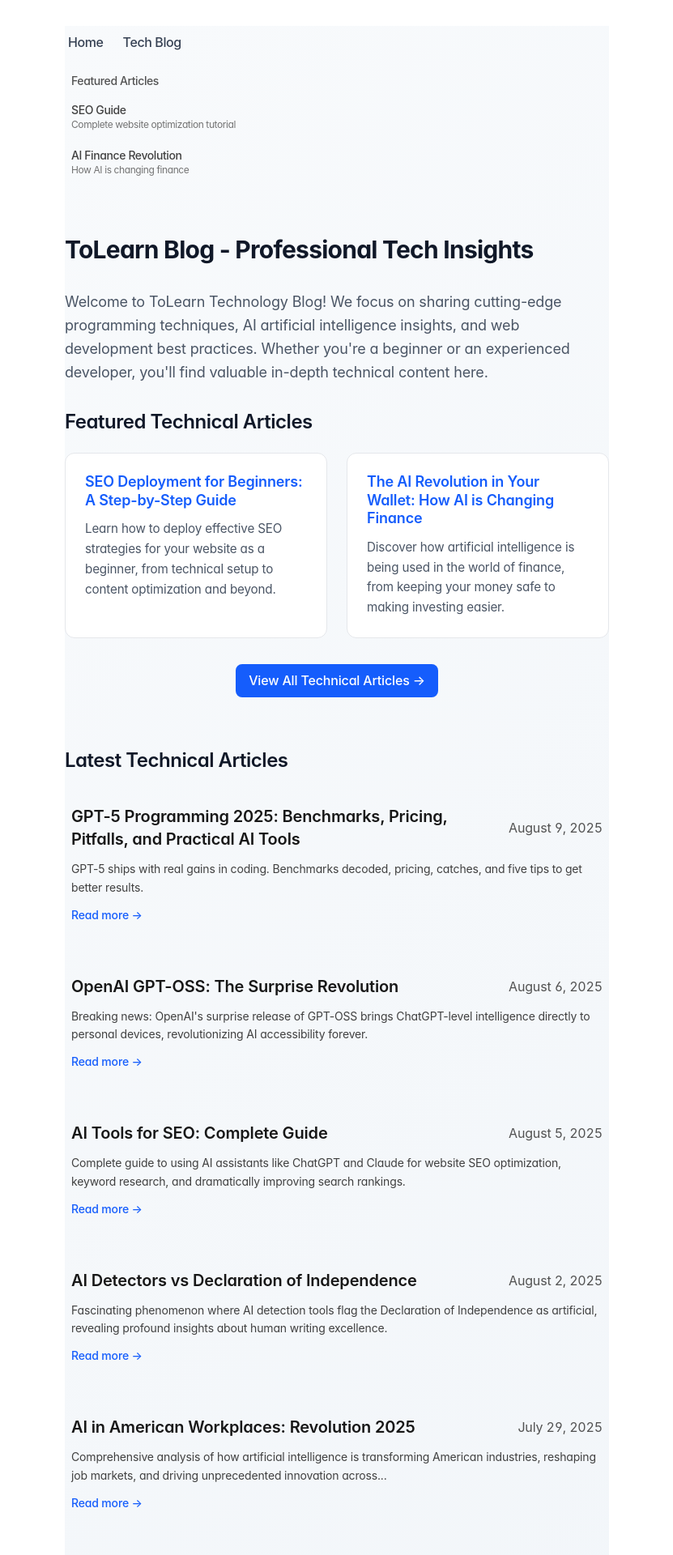
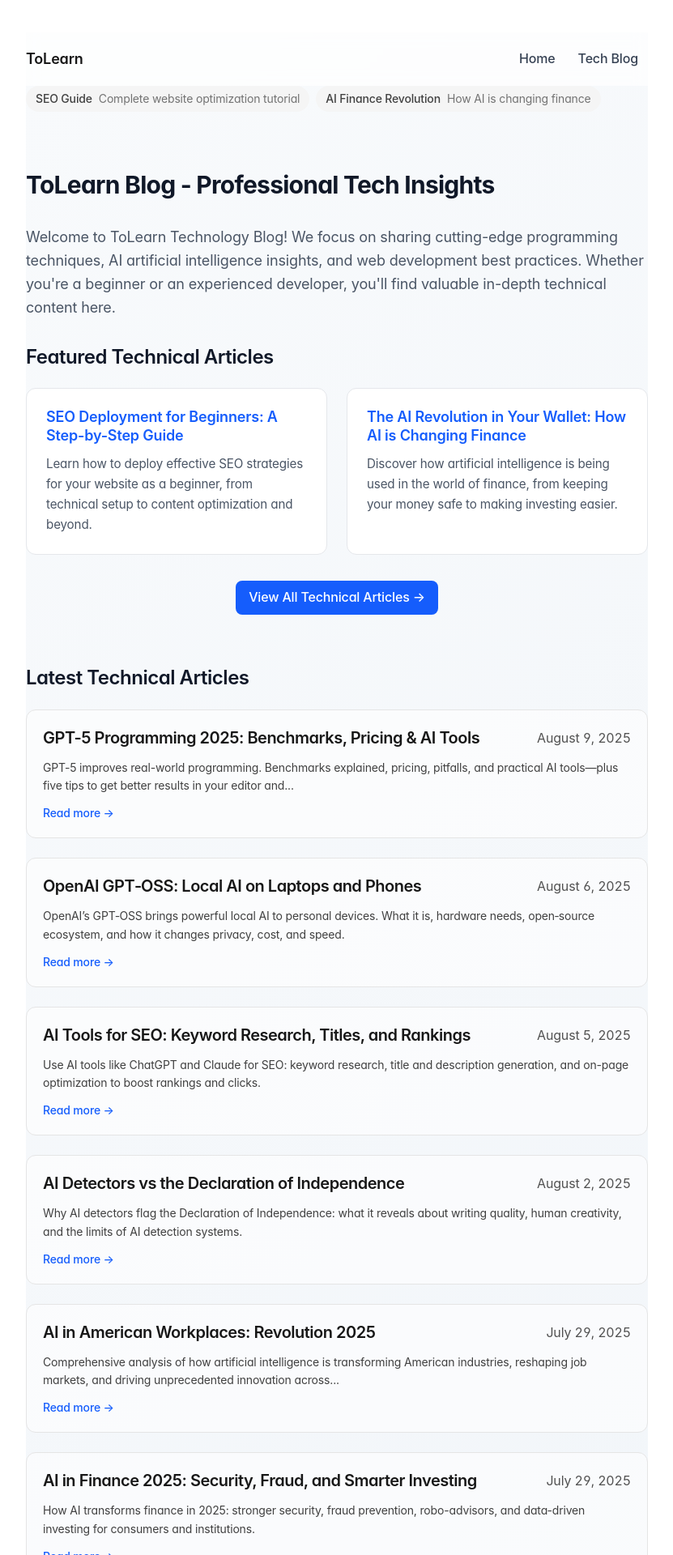
Before and after one commit to leoli77521/portfolio-starter-kit, a Next.js app: page / in a window 1280 px wide. Shown: the top 1920 px of the page at 81% size, without its empty margins (224-1055 px from the left). Built offline with nearby package versions, Linux system fonts and the light colour scheme.

Commit message:
SEO优化

```diff
--- a/app/blog/posts/AI-Detectors-Flag-Declaration-Independence.mdx
+++ b/app/blog/posts/AI-Detectors-Flag-Declaration-Independence.mdx
@@ -1,7 +1,7 @@
 ---
-title: "AI Detectors vs Declaration of Independence"
+title: "AI Detectors vs the Declaration of Independence"
 publishedAt: "2025-08-02"
-summary: "Fascinating phenomenon where AI detection tools flag the Declaration of Independence as artificial, revealing profound insights about human writing excellence."
+summary: "Why AI detectors flag the Declaration of Independence: what it reveals about writing quality, human creativity, and the limits of AI detection systems."
 category: 'AI Technology'
 tags: ['artificial intelligence', 'writing excellence', 'AI detection', 'human creativity']
 ---
--- a/app/blog/posts/AI-Revolution-Finance.mdx
+++ b/app/blog/posts/AI-Revolution-Finance.mdx
@@ -1,7 +1,7 @@
 ---
-title: "AI Revolution: Finance Transformation"
+title: "AI in Finance 2025: Security, Fraud, and Smarter Investing"
 publishedAt: "2025-7-29"
-summary: "Discover how artificial intelligence is revolutionizing finance, from enhanced security and fraud prevention to smarter investment management solutions."
+summary: "How AI transforms finance in 2025: stronger security, fraud prevention, robo-advisors, and data-driven investing for consumers and institutions."
 category: 'AI Technology'
 tags: ['artificial intelligence', 'fintech', 'investment finance', 'financial innovation']
 ---
--- a/app/blog/posts/AI-Tools-SEO-Optimization.mdx
+++ b/app/blog/posts/AI-Tools-SEO-Optimization.mdx
@@ -1,7 +1,7 @@
 ---
-title: 'AI Tools for SEO: Complete Guide'
+title: 'AI Tools for SEO: Keyword Research, Titles, and Rankings'
 publishedAt: '2025-08-05'
-summary: 'Complete guide to using AI assistants like ChatGPT and Claude for website SEO optimization, keyword research, and dramatically improving search rankings.'
+summary: 'Use AI tools like ChatGPT and Claude for SEO: keyword research, title and description generation, and on-page optimization to boost rankings and clicks.'
 category: 'AI & SEO'
 tags: ['AI Tools', 'SEO Optimization', 'Content Creation', 'ChatGPT', 'Claude', 'Keyword Research', 'Website Optimization']
 ---
--- a/app/blog/posts/AI生成PPT.mdx
+++ b/app/blog/posts/AI生成PPT.mdx
@@ -1,7 +1,7 @@
 ---
-title: "AI PowerPoint: Prompt Engineering Guide"
+title: "AI PowerPoint: Prompt Engineering for Better Slides"
 publishedAt: "2025-07-27"
-summary: "Master AI prompt engineering for professional PowerPoint presentations. Complete guide with fundamentals, techniques, and practical tips for success."
+summary: "Master AI prompt engineering to create better PowerPoint slides: fundamentals, structure, tone, and iterative prompts for polished, professional presentations."
 ---
 
 Artificial intelligence (AI) tools are increasingly capable of drafting entire slide decks. Services built on large language models (LLMs) can brainstorm topics, outline sections, design layouts and even insert charts or images. They save time by automating tedious formatting tasks and streamline the process of building presentations; they can also bring in fresh ideas by suggesting layouts, visuals and content that you might not have considered
--- a/app/blog/posts/GPT-5-for-Coding.mdx
+++ b/app/blog/posts/GPT-5-for-Coding.mdx
@@ -1,12 +1,12 @@
 ---
-title: "GPT-5 Programming 2025: Benchmarks, Pricing, Pitfalls, and Practical AI Tools"
+title: "GPT-5 Programming 2025: Benchmarks, Pricing & AI Tools"
 publishedAt: "2025-08-09"
-summary: "GPT-5 ships with real gains in coding. Benchmarks decoded, pricing, catches, and five tips to get better results."
+summary: "GPT-5 improves real-world programming. Benchmarks explained, pricing, pitfalls, and practical AI tools—plus five tips to get better results in your editor and API."
 category: 'AI Technology'
-tags: ['GPT-5', 'agentic coding', 'SWE-bench', 'Aider', 'OpenAI', 'benchmarks', 'developer tools']
+tags: ['GPT-5', 'programming', 'AI tools', 'agentic coding', 'SWE-bench', 'Aider', 'OpenAI', 'benchmarks', 'developer tools']
 ---
 
-# GPT-5 Programming 2025: Benchmarks, Pricing, Pitfalls, and Practical AI Tools
+# GPT-5 Programming 2025: Benchmarks, Pricing & AI Tools
 
 **Description:** GPT-5 finally ships with real gains in coding. Here’s what the benchmarks actually mean, what it costs, the catches, and five tips to get better results.
 
--- a/app/blog/posts/SEO.mdx
+++ b/app/blog/posts/SEO.mdx
@@ -1,7 +1,7 @@
 ---
-title: 'SEO Guide: From Beginner to Expert'
+title: 'SEO Guide 2025: Technical, On‑Page, and Content Strategy'
 publishedAt: '2025-07-26'
-summary: 'Complete beginner-friendly SEO strategy guide covering technical setup, content optimization, and proven best practices for dramatically improving rankings.'
+summary: 'Beginner‑friendly SEO guide for 2025: technical setup, on‑page optimization, content strategy, schema, and ethical link building to improve rankings.'
 category: 'SEO Optimization'
 tags: ['SEO Optimization', 'Website Optimization', 'Search Engine Optimization', 'Beginner Tutorial', 'SEO Strategy']
 ---
--- a/app/blog/posts/gpt-oss-revolution.mdx
+++ b/app/blog/posts/gpt-oss-revolution.mdx
@@ -1,7 +1,7 @@
 ---
-title: "OpenAI GPT-OSS: The Surprise Revolution"
+title: "OpenAI GPT‑OSS: Local AI on Laptops and Phones"
 publishedAt: "2025-08-06"
-summary: "Breaking news: OpenAI's surprise release of GPT-OSS brings ChatGPT-level intelligence directly to personal devices, revolutionizing AI accessibility forever."
+summary: "OpenAI’s GPT‑OSS brings powerful local AI to personal devices. What it is, hardware needs, open‑source ecosystem, and how it changes privacy, cost, and speed."
 category: "AI"
 ---
 
--- a/app/components/nav.tsx
+++ b/app/components/nav.tsx
@@ -29,47 +29,40 @@
 
 export function Navbar() {
   return (
-    <aside className="-ml-[8px] mb-16 tracking-tight">
-      <div className="lg:sticky lg:top-20">
-        <nav
-          className="flex flex-col space-y-4 relative px-0 pb-0 fade md:overflow-auto scroll-pr-6 md:relative"
-          id="nav"
-        >
-          {/* 主导航 */}
-          <div className="flex flex-row flex-wrap space-x-0 pr-10">
-            {Object.entries(navItems).map(([path, { name, title }]) => {
-              return (
+    <header className="mb-12">
+      <div className="sticky top-0 z-40 -mx-4 px-4 lg:mx-0 lg:px-0 backdrop-blur supports-[backdrop-filter]:bg-white/70 dark:supports-[backdrop-filter]:bg-black/40">
+        <div className="flex items-center justify-between py-3">
+          <Link href="/" className="font-semibold text-lg text-neutral-900 dark:text-neutral-100" title="ToLearn Blog Homepage">
+            ToLearn
+          </Link>
+          <nav className="flex items-center gap-1">
+            {Object.entries(navItems).map(([path, { name, title }]) => (
               <Link
                 key={path}
                 href={path}
-                  className="nav-link touch-manipulation"
+                className="nav-link"
                 title={title}
               >
                 {name}
               </Link>
-              )
-            })}
+            ))}
+          </nav>
+        </div>
       </div>
 
-          {/* Featured articles quick navigation */}
-          <div className="hidden md:block">
-            <h3 className="text-sm font-medium text-neutral-600 dark:text-neutral-400 mb-2 px-4">Featured Articles</h3>
-            <div className="space-y-1">
+      <div className="hidden md:flex flex-wrap items-center gap-2 mb-6">
         {featuredArticles.map((article) => (
           <Link
             key={article.href}
             href={article.href}
-                  className="block px-4 py-2 text-sm text-neutral-700 dark:text-neutral-300 hover:text-blue-600 dark:hover:text-blue-400 hover:bg-neutral-50 dark:hover:bg-neutral-900 rounded-md transition-colors"
+            className="inline-flex items-center gap-2 px-3 py-1.5 text-sm rounded-full bg-neutral-100 hover:bg-neutral-200 dark:bg-neutral-800 dark:hover:bg-neutral-700 text-neutral-700 dark:text-neutral-200 transition-colors"
             title={article.title}
           >
-                  <div className="font-medium">{article.name}</div>
-                  <div className="text-xs text-neutral-500 dark:text-neutral-500">{article.description}</div>
+            <span className="font-medium">{article.name}</span>
+            <span className="text-neutral-500 dark:text-neutral-400">{article.description}</span>
           </Link>
         ))}
       </div>
-          </div>
-        </nav>
-      </div>
-    </aside>
+    </header>
   )
 }
--- a/app/components/posts.tsx
+++ b/app/components/posts.tsx
@@ -23,7 +23,7 @@
         .map((post) => (
           <article
             key={post.slug}
-            className="mb-8 p-4 -mx-2 rounded-lg hover:bg-neutral-50 dark:hover:bg-neutral-800 transition-colors"
+            className="mb-6 p-5 rounded-xl border border-neutral-200 dark:border-neutral-800 bg-white/60 dark:bg-neutral-900/60 hover:border-blue-300 dark:hover:border-blue-600 transition-all hover:shadow-md hover:shadow-blue-50 dark:hover:shadow-blue-900/20"
           >
             <Link
               href={`/blog/${post.slug}`}
@@ -31,8 +31,8 @@
               title={`${post.metadata.title} - ${truncateSummary(post.metadata.summary || 'Read this technical article', 80)}`}
             >
               <div className="flex flex-col space-y-3">
-                <div className="flex flex-col md:flex-row md:items-center md:justify-between gap-2">
-                  <h2 className="text-xl font-semibold text-neutral-900 dark:text-neutral-100 group-hover:text-blue-600 dark:group-hover:text-blue-400 transition-colors">
+                <div className="flex flex-col md:flex-row md:items-center md:justify-between gap-3">
+                  <h2 className="text-xl font-semibold text-neutral-900 dark:text-neutral-100 group-hover:text-blue-600 dark:group-hover:text-blue-400 transition-colors tracking-tight">
                     {post.metadata.title}
                   </h2>
                   <time
--- a/app/components/related-posts.tsx
+++ b/app/components/related-posts.tsx
@@ -44,7 +44,7 @@
           <Link
             key={post.slug}
             href={`/blog/${post.slug}`}
-            className="block p-4 bg-neutral-50 dark:bg-neutral-900 rounded-lg hover:bg-neutral-100 dark:hover:bg-neutral-800 transition-colors"
+            className="block p-5 bg-white/60 dark:bg-neutral-900/60 rounded-xl border border-neutral-200 dark:border-neutral-800 hover:border-blue-300 dark:hover:border-blue-600 transition-all hover:shadow-md hover:shadow-blue-50 dark:hover:shadow-blue-900/20"
             title={`${post.title} - ${post.summary.slice(0, 80)}${post.summary.length > 80 ? '...' : ''}`}
           >
             <h3 className="font-medium text-blue-600 dark:text-blue-400 mb-2 line-clamp-2">
@@ -68,7 +68,7 @@
       <div className="mt-6 text-center">
         <Link
           href="/blog"
-          className="inline-flex items-center text-blue-600 dark:text-blue-400 hover:text-blue-700 dark:hover:text-blue-300 font-medium"
+          className="btn-secondary"
           title="View All Technical Articles - Complete Collection of AI Insights & Programming Tutorials"
         >
           View All Technical Articles →
--- a/app/layout.tsx
+++ b/app/layout.tsx
@@ -107,7 +107,7 @@
         <link rel="apple-touch-icon" href="/apple-touch-icon.png" />
         <GoogleAdSense />
       </head>
-      <body className="antialiased max-w-2xl mx-4 mt-8 lg:mx-auto bg-gradient-primary">
+      <body className="antialiased max-w-3xl mx-4 lg:mx-auto mt-8 lg:mt-10 bg-gradient-primary">
         <GoogleAnalytics />
         <main className="flex-auto min-w-0 mt-6 flex flex-col px-2 md:px-0">
           <Navbar />
```
Lines whose indentation alone changed are shown as unchanged.
